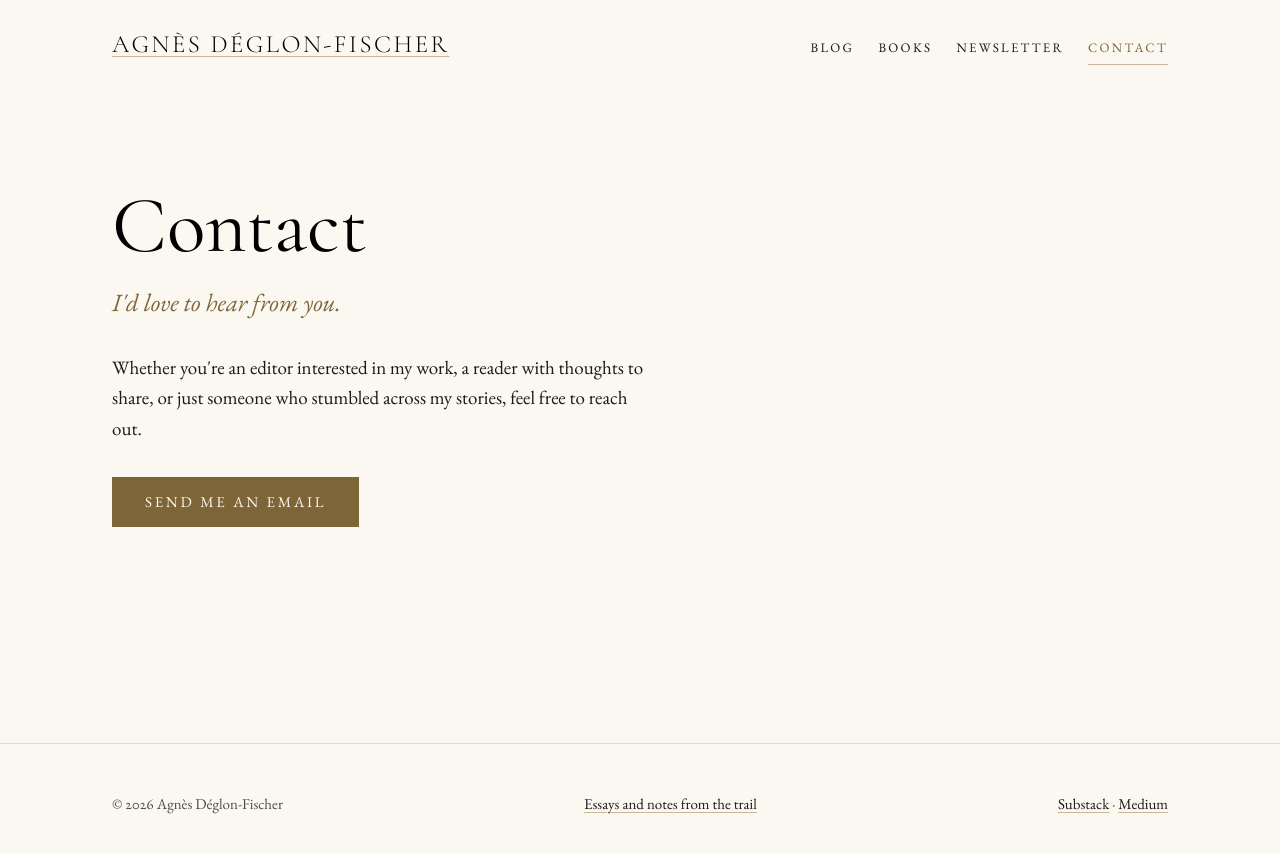
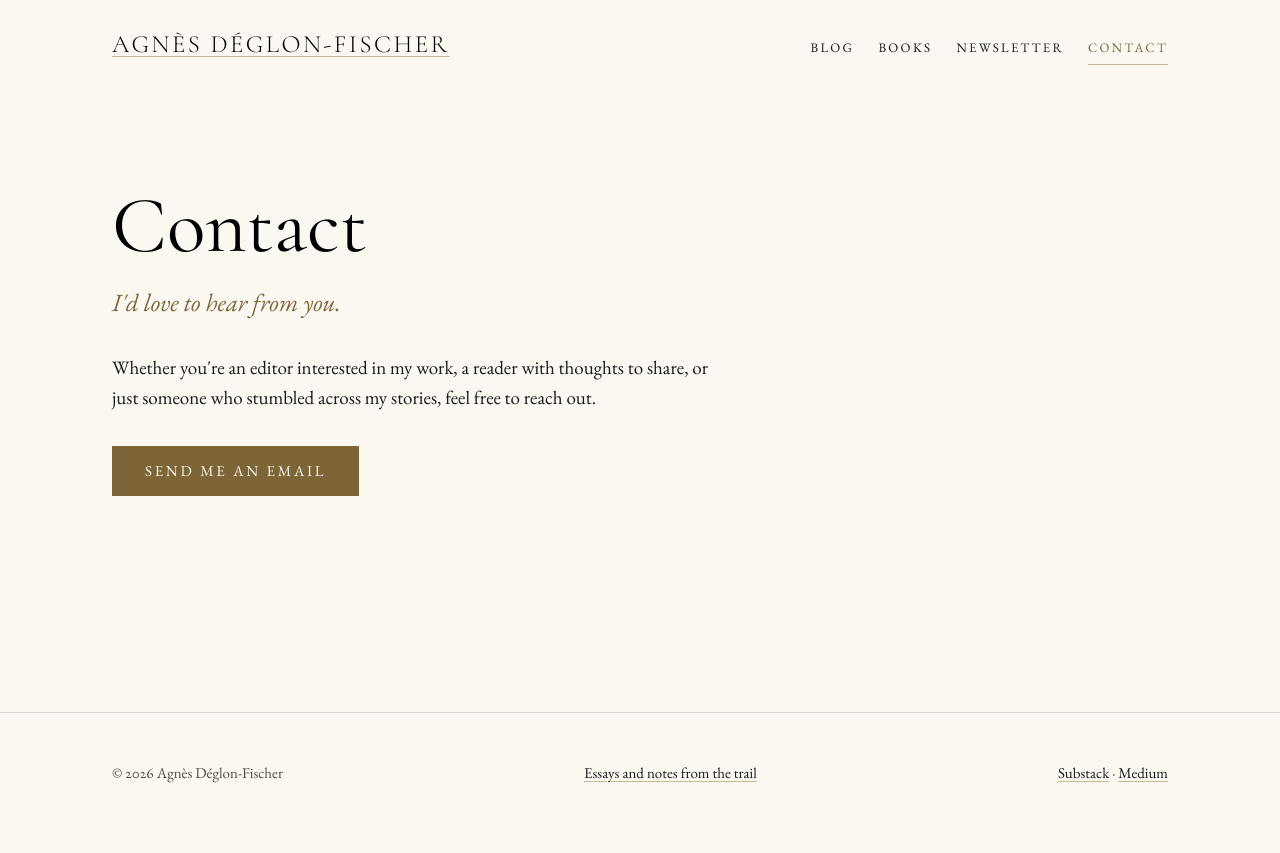
Before and after one commit to adeglon/adeglon.github.io, a Jekyll site: the page built from docs/contact.md, in a window 1280 px wide. Shown: the top 853 px of the page. Built offline with Jekyll 4.4.1, drawn with Linux system fonts in a browser that asks for light colours; a script that is not in the unit is left out.

Commit message:
Widen the reading measure to ~75 characters
Co-Authored-By: Claude Opus 5 <noreply@anthropic.com>
Claude-Session: https://claude.ai/code/session_01CXLAusaY8sc4P4TTBSZq1C

```diff
--- a/docs/assets/css/tokens.css
+++ b/docs/assets/css/tokens.css
@@ -187,8 +187,12 @@
   --track-title:  0.10em;
   --track-label:  0.18em;
 
-  --measure:      34rem;   /* ~68 characters at --fs-base. Prose never
-                              exceeds this, on either site.               */
+  --measure:      38rem;   /* ~75 characters at --fs-base - the top of the
+                              comfortable range, widened from 34rem (~67)
+                              at Agnès' request. Do not go past this: beyond
+                              about 75 characters the eye loses the start of
+                              the next line and readers re-read without
+                              noticing. Prose never exceeds it, either site. */
   --measure-wide: 46rem;
 
   /* ------------------------------------------------------------------ */
```
